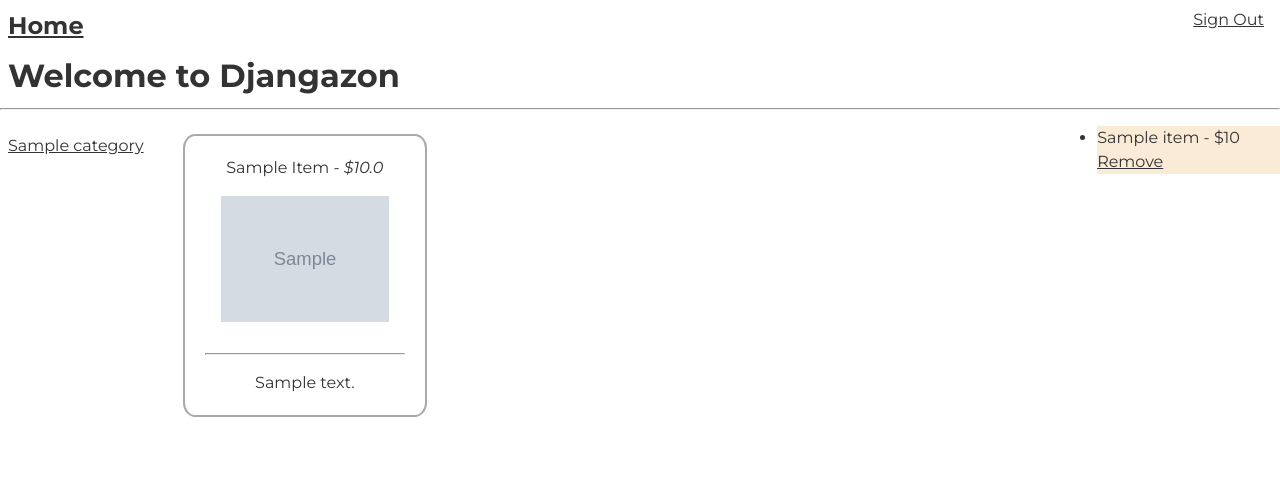
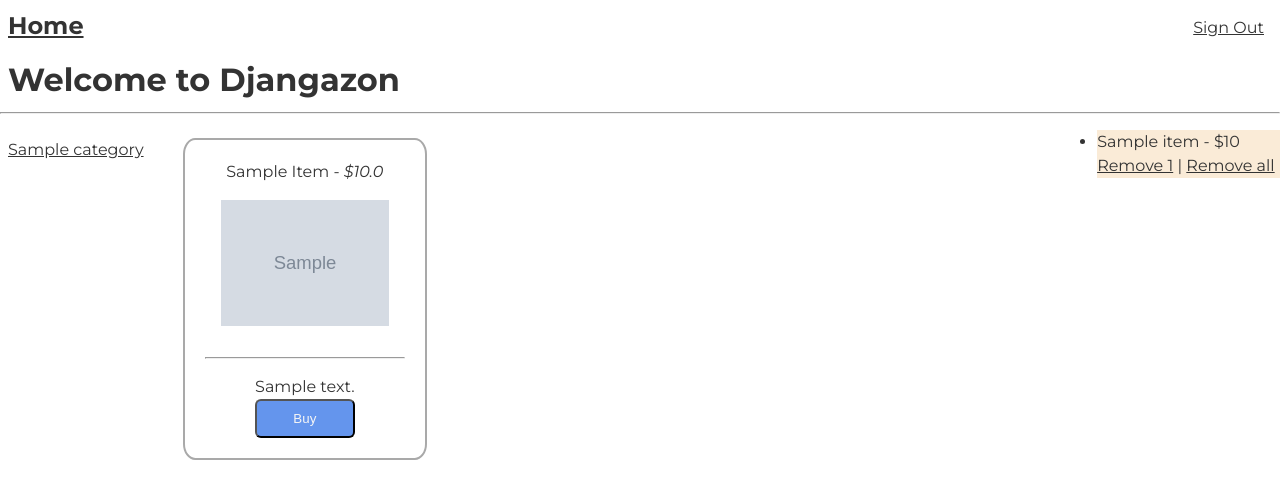
Before and after one commit to philipsteingruber/djangazon, a Django app: template djangazon/base/templates/base/home.html in a window 1280 px wide. Shown: the top 499 px of the page. Run offline with Django 5.2, Linux system fonts and the light colour scheme; a user stored in the database is signed in; tables that the repository leaves empty hold one stand-in row (values such as "Sample post"); the template is opened without the code that fills it: values that come from a table or form of the project are taken from there, most other values are stand-ins (such as "Sample title", 1, 10 or a date in 2020); grey boxes marked "Sample" are stand-in pictures; parts of the project's set-up code (start-up, migrations or seed data) failed here and were passed over.

Commit message:
Various changes, CSS. Added buttons to buy items.

```diff
--- a/djangazon/base/models.py
+++ b/djangazon/base/models.py
@@ -1,24 +1,31 @@
 from django.contrib.auth.models import User
 from django.db import models
+from django.utils.text import slugify
 
 
 # Create your models here.
 class Item(models.Model):
-    name = models.CharField(max_length=100)
+    name = models.CharField(max_length=100, unique=True)
     price = models.FloatField(blank=False, null=False)
     category = models.ManyToManyField('Category', blank=False)
     description = models.TextField(blank=True)
     image = models.ImageField(default='assets/imagenotfound.jpg', blank=True)
+    slug = models.SlugField(max_length=100, unique=True, default=slugify(name), editable=False)
 
     def __str__(self):
         return self.name
+
+    def save(self, *args, **kwargs):
+        if not self.slug:
+            self.slug = slugify(self.name)
+        super().save(*args, **kwargs)
 
 
 class Category(models.Model):
     class Meta:
         verbose_name_plural = 'Categories'
 
-    name = models.CharField(max_length=100)
+    name = models.CharField(max_length=100, unique=True)
 
     def __str__(self):
         return self.name
--- a/djangazon/base/templates/base/cart_component.html
+++ b/djangazon/base/templates/base/cart_component.html
@@ -5,7 +5,7 @@
         <ul>
             {% for item in items_in_cart %}
                 <li>{{ item }} - ${{ item.price }}</li>
-                <a href="">Remove</a>
+                <a href="">Remove 1</a> | <a href="">Remove all</a>
             {% endfor %}
         </ul>
     </div>
--- a/djangazon/base/templates/base/items_list_component.html
+++ b/djangazon/base/templates/base/items_list_component.html
@@ -5,10 +5,15 @@
         <ul>
             {% for item in items %}
                 <li>
-                    <span>{{ item.name.title }} - <em>${{ item.price }}</em></span>
-                    <image src="{{ item.image.url }}" class="item-image-preview" alt="{{ item.name }}" title="{{ item.name }}" />
+                    <a href="{% url 'view-item' item.slug %}">
+                        <span>{{ item.name.title }} - <em>${{ item.price }}</em></span>
+                        <image src="{{ item.image.url }}" class="item-image-preview" alt="{{ item.name }}" title="{{ item.name }}"/>
+                    </a>
                     <hr>
                     <p>{{ item.description }}</p>
+                    {% if request.user.is_authenticated %}
+                        <button class="buy-button" type="button" onclick="window.location.href='{% url 'buy-item' item.id %}';">Buy</button>
+                    {% endif %}
                 </li>
             {% endfor %}
         </ul>
--- a/djangazon/base/urls.py
+++ b/djangazon/base/urls.py
@@ -4,5 +4,7 @@ from . import views
 
 urlpatterns = [
     path('', views.home, name='home'),
-    path('item/<str:pk>', views.view_item, name='item'),
+    path('item/<str:pk>', views.view_item, name='view-item'),
+    path('buy/<str:pk>/', views.buy_item, name='buy-item'),
+    path('signout/', views.sign_out, name='sign-out'),
 ]
--- a/djangazon/static/css/styles.css
+++ b/djangazon/static/css/styles.css
@@ -4,17 +4,22 @@
     margin: 0;
     padding: 0;
     box-sizing: border-box;
+    font-smoothing: antialiased;
+    -webkit-font-smoothing: antialiased;
 }
 
 body {
     line-height: 1.5;
-    -webkit-font-smoothing: antialiased;
     font-family: Montserrat, sans-serif;
     color: #333
 }
 
 a, a:focus, a:visited {
     color: #333;
+}
+
+.items-list-container a, .items-list-container a:focus, .items-list-container a:visited {
+    text-decoration: none;
 }
 
 main hr {
@@ -32,20 +37,20 @@ main h1 {
 }
 
 .items-list-container ul {
-    list-style-type: none; /* Remove default bullet points */
-    padding: 0; /* Remove default padding */
-    margin: 0; /* Remove default margin */
+    list-style-type: none;
+    padding: 0;
+    margin: 0;
     display: grid;
-    grid-template-columns: repeat(5, 1fr); /* Create 3 equal-width columns */
-    gap: 16px; /* Add space between the boxes */
+    grid-template-columns: repeat(5, 1fr);
+    gap: 16px
 }
 
 .items-list-container li {
-    background-color: white; /* Background color for the boxes */
-    padding: 20px; /* Add padding inside each box */
-    border: 2px solid darkgray; /* Add border around each box */
+    background-color: white;
+    padding: 20px;
+    border: 2px solid darkgray;
     border-radius: 5%;
-    text-align: center; /* Center the text inside the boxes */
+    text-align: center;
     margin-top: .5rem;
 }
 
@@ -54,6 +59,14 @@ main h1 {
     max-width: 200px;
     max-height: 200px;
     padding: 1rem;
+}
+
+.buy-button {
+    background: cornflowerblue;
+    color: whitesmoke;
+    border-radius: 6px;
+    padding: 10px;
+    min-width: 100px;
 }
 
 .cart-container {
@@ -72,9 +85,9 @@ nav {
 }
 
 .authentication-container {
-    justify-content: right;
-    text-align: right;
-    vertical-align: center;
+    display: flex;
+    justify-content: flex-end;
+    align-items: center;
     width: 100%;
 }
 
--- a/djangazon/templates/navbar.html
+++ b/djangazon/templates/navbar.html
@@ -2,7 +2,7 @@
     <a href="/"><h1>Home</h1></a>
     <div class="authentication-container">
         {% if request.user.is_authenticated %}
-            <a href="/">Sign Out</a>
+            <a href="{% url "sign-out" %}">Sign Out</a>
         {% else %}
             <a href="/">Register</a>
             <a href="/">Sign In</a>
```
Also changed, not shown: djangazon/base/views.py (+32 -4 lines), djangazon/base/migrations/0010_auto_20240806_2038.py (added), djangazon/base/migrations/0011_alter_category_name_alter_item_name_alter_item_slug.py (added).
